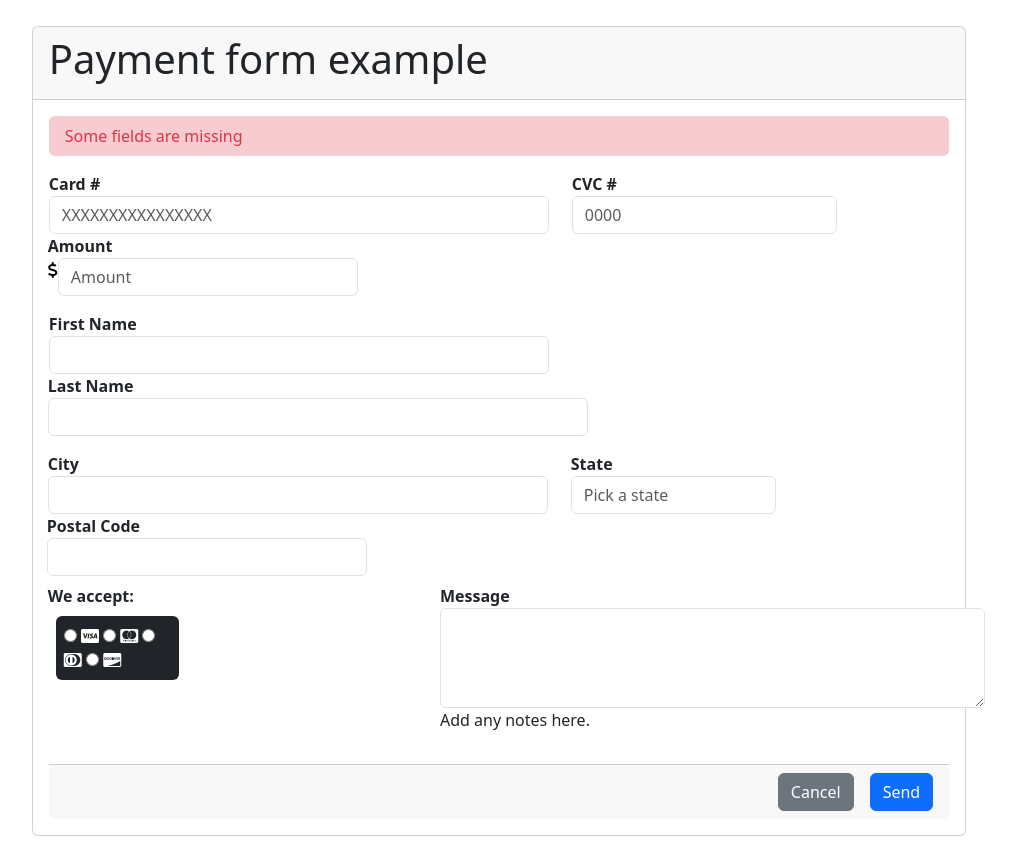
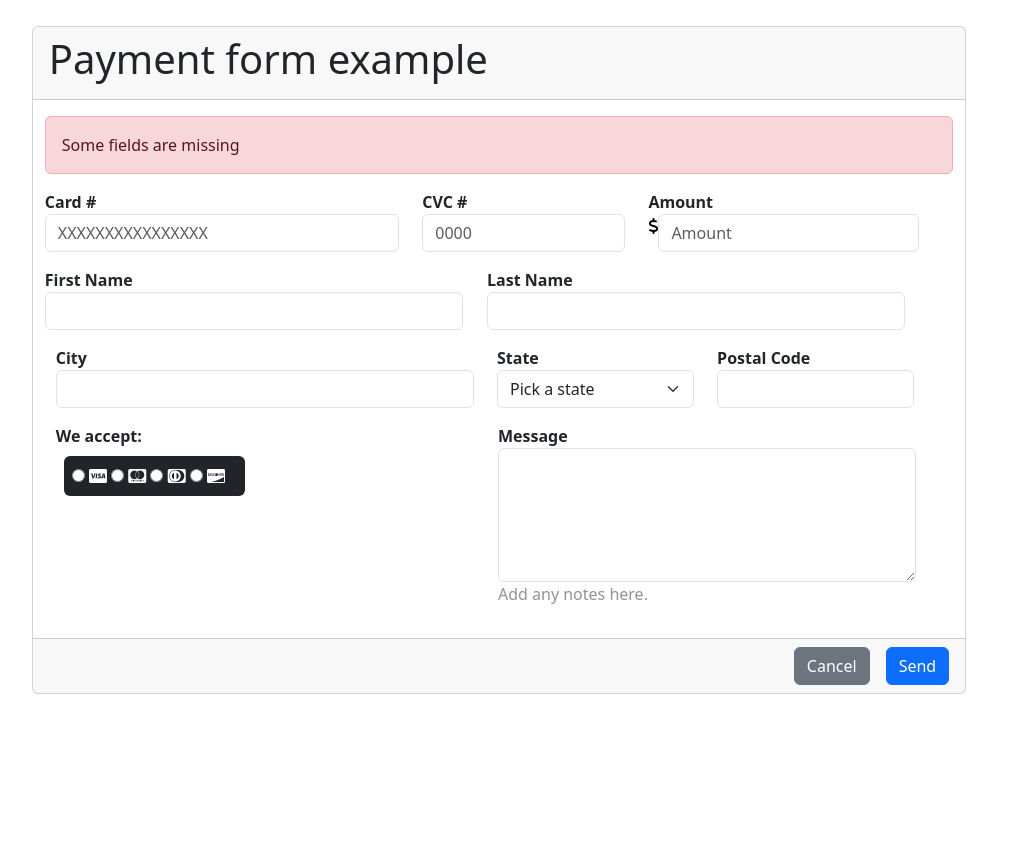
Before and after one commit to 4GeeksAcademy/the_raven001-payment-form, a plain HTML site: page index.html in a window 1280 px wide. Shown: the whole page, without its empty margins (141-1157 px from the left). After the commit the page ends 800 px from the top, so only its background shows below. Drawn offline with nearby package versions, Linux system fonts and the light colour scheme.

Commit message:
index.html

```diff
--- a/index.html
+++ b/index.html
@@ -9,39 +9,43 @@
 </head>
 <body>
     <div class="container-fluid justify-content-center" style="padding: 2%; width: 77%; height: 80%;">
+
+
       <div class="card">
             <div class="card-header pt-10">
               <h1>Payment form example</h1>
             </div>
 
             <!--Body-->
-
-            <div class="card-body">
-              <div class="bg-danger ps-3 p-2 text-danger bg-opacity-25 rounded">
+            <div class="container mt-3">
+            <div class="row">
+              <div class="col-12">
+                <div class="alert alert-danger" role="alert">
                   Some fields are missing
                 </div>
+              </div>
 
-              <form class="card-info pt-3">
+              <form class="card-info">
                 <div>
 
 
-                  <div class="input-group mb-3">
+                  <div class="row input-group mb-3">
 
-                    <div class="pe-3">
+                    <div class="col-5">
                       <p class="fw-bold mb-0">Card #</p>
-                      <input type="number" style="width: 500px;" class="form-control me-2" placeholder="XXXXXXXXXXXXXXXX" aria-label="CC" size="16">
+                      <input type="number"  class="form-control me-2" placeholder="XXXXXXXXXXXXXXXX" aria-label="CC" size="16">
                     </div>
 
-                    <div class="pe-3">
+                    <div class="col-3">
                       <p class="fw-bold mb-0">CVC #</p>
                       <input type="number" class="form-control me-2" placeholder="0000" aria-label="CVC" size="4">
                     </div>
 
-                    <div class="pe-3">
+                    <div class="col-4">
                       <p class="fw-bold mb-0"> Amount</p>
                       <div class="d-flex">
                         <i class="fa-solid fa-dollar-sign pt-1" style="color: #000000;"></i>
-                        <input type="number" style="width:300px;" class="form-control me-2" placeholder="Amount" aria-label="Amount">
+                        <input type="number" class="form-control me-2" placeholder="Amount" aria-label="Amount">
                       </div>
                     </div>
 
@@ -49,44 +53,53 @@
                   </div>
 
 
-                  <div class="input-group mb-3">
+                  <div class="row input-group mb-3">
 
-                    <div class="pe-3">
+                    <div class="row">
+                      <div class="col-6">
                         <p class="fw-bold mb-0">First Name</p>
-                      <input type="text" style="width: 500px;" class="form-control me-2" aria-label="CC" size="16">
+                        <input type="text" class="form-control mb-3" aria-label="CC">
                       </div>
 
-                    <div class="pe-3">
+                      <div class="col-6">
                         <p class="fw-bold mb-0">Last Name</p>
-                      <input type="text" style="width: 540px;" class="form-control me-2" aria-label="CVC" size="4">
+                        <input type="text" class="form-control mb-3" aria-label="CVC">
+                      </div>
                     </div>
 
 
-                    <div class="input-group mt-3">
 
-                      <div class="pe-3">
+
+                    <div class="row input-group">
+
+                      <div class="col-6">
                         <p class="fw-bold mb-0">City</p>
-                        <input type="text" style="width: 500px;" class="form-control me-2" aria-label="City" size="16">
+                        <input type="text"  class="form-control mb-3" aria-label="City" size="16">
                       </div>
 
-                      <div class="pe-3">
+                      <div class="col-3">
                         <p class="fw-bold mb-0">State</p>
-                        <input type="text" style="width:205px;" class="form-control" placeholder="Pick a state" aria-label="State" size="4">
+                        <select type="text" class="form-select" placeholder="Pick a state" aria-label="Default select example">
+                          <option selected>Pick a state</option>
+                          <option value="1">State I</option>
+                          <option value="2">State II</option>
+                          <option value="3">State III</option>
+                        </select>
                       </div>
 
-                      <div class="pe-2">
+                      <div class="col-3">
                         <p class="fw-bold mb-0">Postal Code</p>
-                        <div class="d-flex">
-                          <input type="number" style="width:320px;" class="form-control" aria-label="Amount">
+                        <div>
+                          <input type="number" class="form-control" aria-label="Amount">
                         </div>
                       </div>
 
                   </div>
 
-                  <div class="d-flex">
+                  <div class="row">
                     <!--Type of CCs-->
-                    <div>
-                      <p class="fw-bold mt-2 m-0">
+                    <div class="col-3">
+                      <p class="fw-bold m-0">
                         We accept:
                       </p>
                       <div class="cards bg-dark m-2 p-2 rounded">
@@ -102,16 +115,16 @@
                     </div>
 
 
-                    <div style="width: 335px;"></div>
+                    <div class="col-3"></div>
                     <!-- Message box -->
 
-                    <div>
-                      <p class="fw-bold mt-2 m-0">
+                    <div class="col-6">
+                      <p class="mb-0 fw-bold">
                         Message
                       </p>
 
-                      <textarea class="form-control" style="width: 545px; height: 100px;"></textarea>
-                      <p calss="text-body-tertiary">
+                      <textarea class="form-control" rows="5"></textarea>
+                      <p class="text-body-tertiary">
                         Add any notes here.
                       </p>
                     </div>
@@ -125,6 +138,12 @@
             </div>
 
             <!--Footer-->
+
+
+
+            </div>
+
+        </div>
         <div class="card-footer text-muted">
           <div class="d-grid gap-2 d-md-flex justify-content-md-end">
             <button class="btn btn-secondary me-md-2" type="button">Cancel</button>
@@ -133,8 +152,6 @@
       </div>
     </div>
 
-    </div>
-
 
     <script src="https://cdn.jsdelivr.net/npm/bootstrap@5.3.3/dist/js/bootstrap.bundle.min.js" integrity="sha384-YvpcrYf0tY3lHB60NNkmXc5s9fDVZLESaAA55NDzOxhy9GkcIdslK1eN7N6jIeHz" crossorigin="anonymous"></script>
     <script src="https://kit.fontawesome.com/2b76cfaf6b.js" crossorigin="anonymous"></script>
```
Lines whose indentation alone changed are shown as unchanged.
